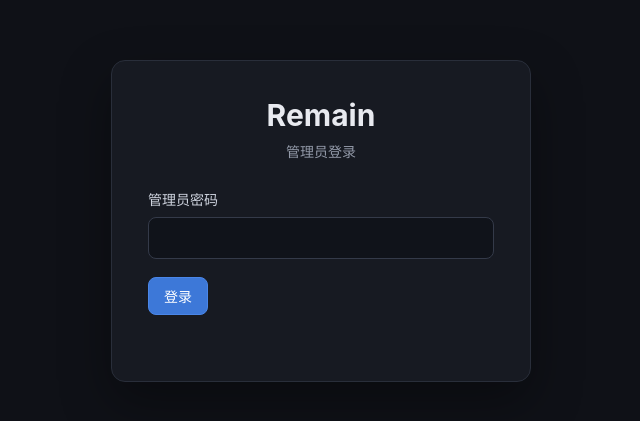
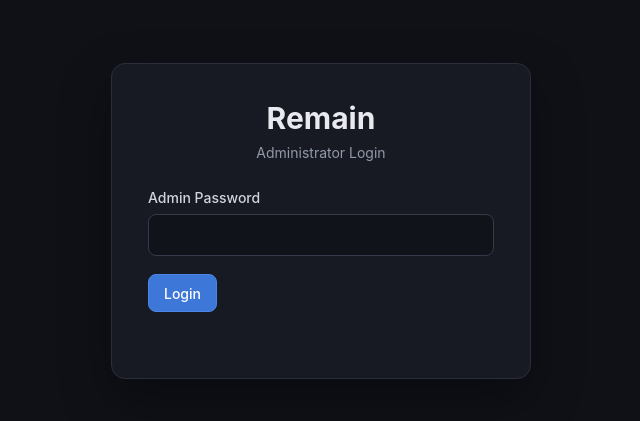
Before and after one commit to naroeo/remain, a website: page public/index.html in a window 1280 px wide. Shown: the part 179-600 px from the top of the page, without its empty margins (319-959 px from the left). Drawn offline with Linux system fonts and the light colour scheme.

Commit message:
Update index.html

```diff
--- a/public/index.html
+++ b/public/index.html
@@ -36,7 +36,7 @@
       <h1>Remain</h1>
 
       <p class="login-subtitle">
-        管理员登录
+        Administrator Login
       </p>
 
       <form id="login-form">
@@ -44,7 +44,7 @@
         <div class="form-group">
 
           <label for="login-password">
-            管理员密码
+            Admin Password
           </label>
 
           <input
@@ -60,7 +60,7 @@
           type="submit"
           class="primary-button"
         >
-          登录
+          Login
         </button>
 
         <div
```
